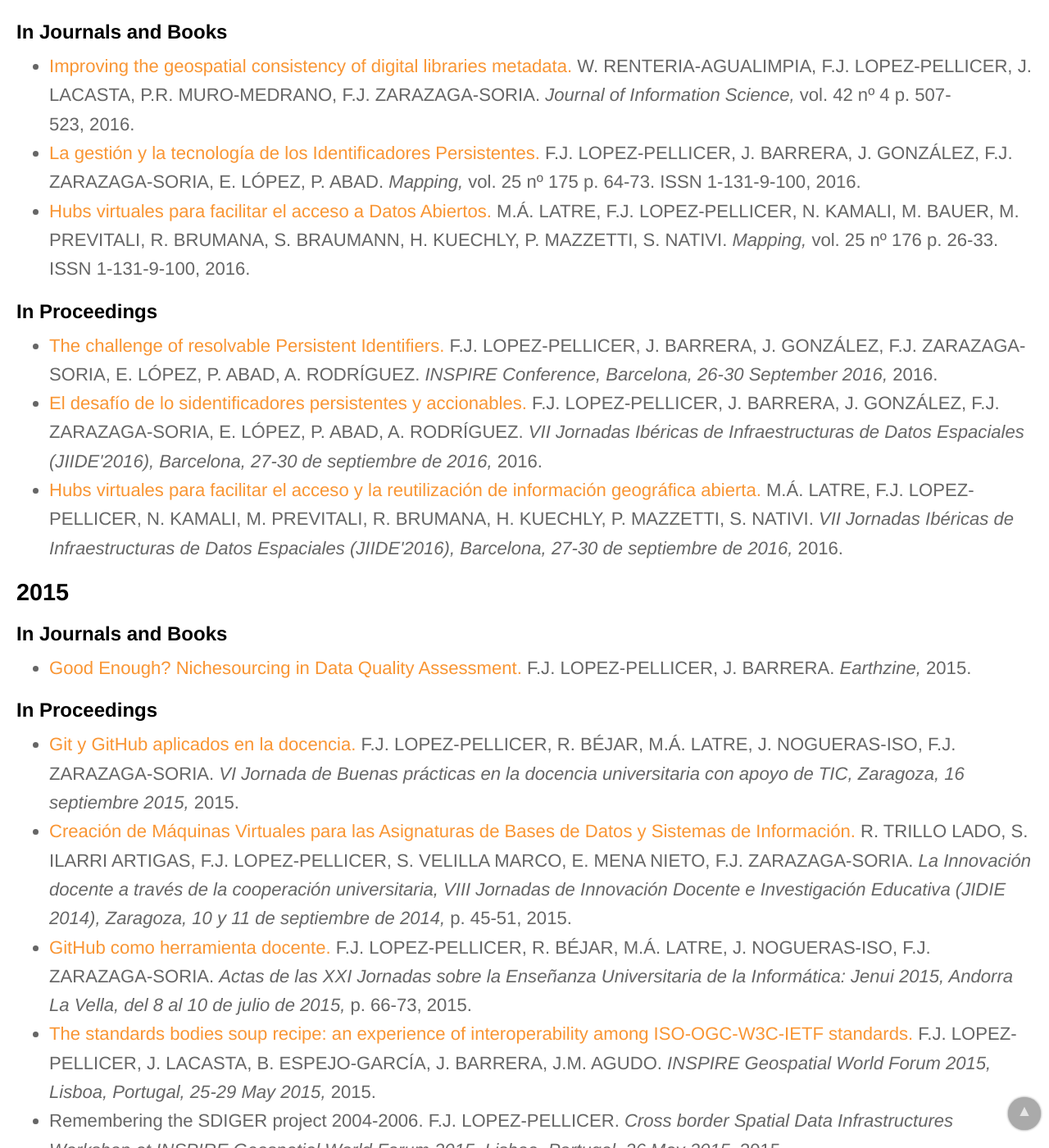
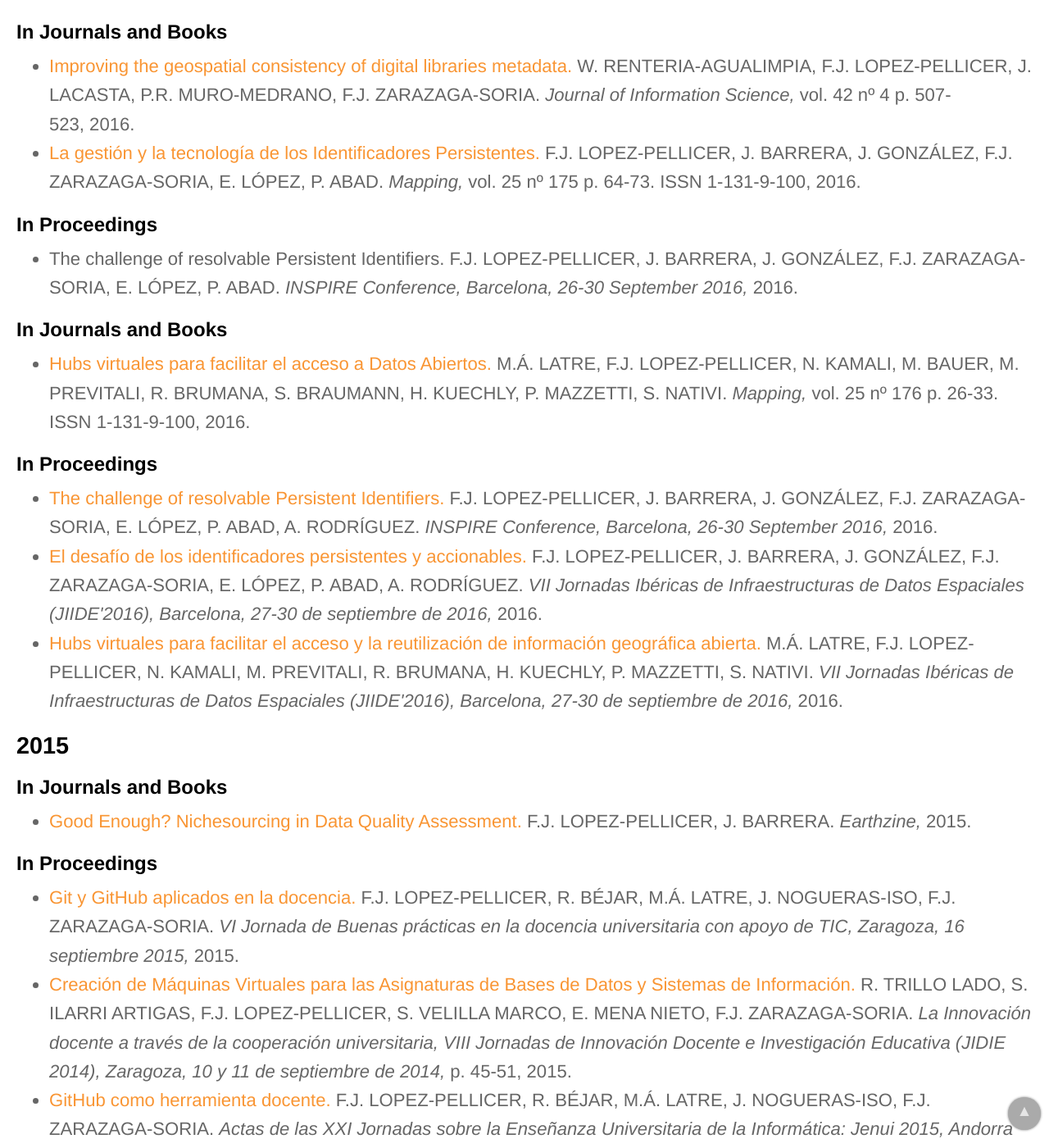
Before and after one commit to IAAA-Lab/IAAA-Lab.github.io, a Jekyll site: the page built from _staff/fjlopez.md, in a window 1280 px wide and 1400 px high, scrolled down 1013 px. Shown: the whole window at 82% size. Built offline with Jekyll 4.4.1, drawn with Linux system fonts in a browser that asks for light colours; some of the changed text lies outside the part shown.

Commit message:
Añadido un artículo adicional.

```diff
--- a/_data/papers.yml
+++ b/_data/papers.yml
@@ -30,6 +30,11 @@
   authors: F.J. LOPEZ-PELLICER, J. BARRERA, J. GONZÁLEZ, F.J. ZARAZAGA-SORIA, E. LÓPEZ, P. ABAD
   publication: "Mapping"
   publication_detail: "vol. 25 nº 175 p. 64-73. ISSN 1-131-9-100"
+  year: 2016
+# -------------------
+- title: "The challenge of resolvable Persistent Identifiers"
+  authors: F.J. LOPEZ-PELLICER, J. BARRERA, J. GONZÁLEZ, F.J. ZARAZAGA-SORIA, E. LÓPEZ, P. ABAD
+  publication_conference: "INSPIRE Conference, Barcelona, 26-30 September 2016"
   year: 2016
 # -------------------
 - title: "Hubs virtuales para facilitar el acceso a Datos Abiertos"
@@ -86,7 +91,7 @@
   publication_conference: "INSPIRE Conference, Barcelona, 26-30 September 2016"
   year: 2016
 # -------------------
-- title: "El desafío de lo sidentificadores persistentes y accionables"
+- title: "El desafío de los identificadores persistentes y accionables"
   url: http://www.jiide.org/Jiide-theme/resources/docs/pdf/articulos/09_art_IAAA_IdentificadoresPersistentesAccionables.pdf
   authors: F.J. LOPEZ-PELLICER, J. BARRERA, J. GONZÁLEZ, F.J. ZARAZAGA-SORIA, E. LÓPEZ, P. ABAD, A. RODRÍGUEZ
   publication_conference: "VII Jornadas Ibéricas de Infraestructuras de Datos Espaciales (JIIDE'2016), Barcelona, 27-30 de septiembre de 2016"
@@ -148,12 +153,12 @@
 # -------------------
 - title: "Expanding the Utility of Geospatial Knowledge Bases by Linking Concepts to WikiText and Polygonal Boundaries"
   authors: B. MARTINS, F.J. LOPEZ-PELLICER, D. AHLERS
-  publication_conference: "To appear in: Proceedings of the 9th Workshop on Geographic Information Retrieval (GIR?2015), Paris, 25-27 November 2015"
+  publication_conference: "To appear in: Proceedings of the 9th Workshop on Geographic Information Retrieval (GIR 2015), Paris, 25-27 November 2015"
   year: 2015
 # -------------------
 - title: "A Multi-Layer Markup Language for Geospatial Semantic Annotations"
   authors: L. MONCLA, M. GAIO
-  publication_conference: "To appear in: Proceedings of the 9th Workshop on Geographic Information Retrieval (GIR?2015), Paris, 25-27 November 2015"
+  publication_conference: "To appear in: Proceedings of the 9th Workshop on Geographic Information Retrieval (GIR 2015), Paris, 25-27 November 2015"
   year: 2015
 # -------------------
 - title: "ENERGIC-OD Virtual Hubs: a brokered architecture for facilitating Open Data sharing and use"
@@ -239,7 +244,7 @@
   authors: W. RENTERIA-AGUALIMPIA, F.J. LOPEZ-PELLICER, J. LACASTA, P.R. MURO-MEDRANO, F.J. ZARAZAGA-SORIA
   publication: "Earth Science Informatics"
   publication_detail: "vol. 8 nº 2 p. 427-437"
-  year: 2014
+  year: 2015
   doi: 10.1007/s12145-014-0172-4
   url_oficial: http://link.springer.com/article/10.1007/s12145-014-0172-4
   comments:
```
Also changed, not shown: 1 other file.
